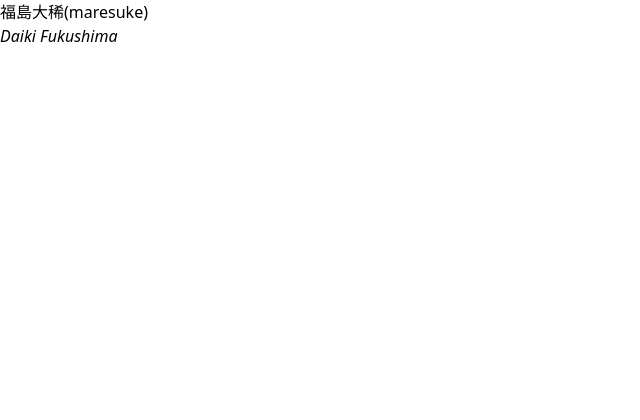
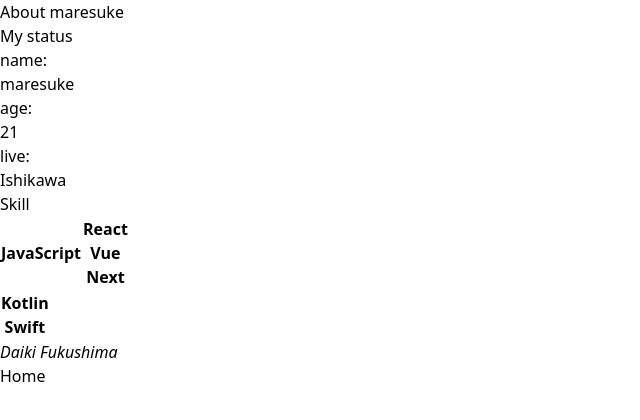
Before and after one commit to daikimare/my-portfolio, a Next.js app: page /Introduction in a window 1280 px wide. Shown: the top 420 px of the page, without its empty margins (0-640 px from the left). Built offline with nearby package versions, Linux system fonts and the light colour scheme.

Commit message:
表示内容のみ作成

```diff
--- a/pages/Introduction.js
+++ b/pages/Introduction.js
@@ -1,6 +1,7 @@
 // module
 import React from 'react';
 import Head from 'next/head';
+import Link from 'next/link';
 
 
 export default function Introduction() {
@@ -11,10 +12,40 @@ export default function Introduction() {
         <link rel="icon" href="/favicon.ico"/>
       </Head>
       <body>
-        <h1>福島大稀(maresuke)</h1>
+        <h1>About maresuke</h1>
+        <h2>My status</h2>
+        <div className="my-status">
+          <p>name:</p><p>maresuke</p>
+          <p>age:</p><p>21</p>
+          <p>live:</p><p>Ishikawa</p>
+        </div>
+        <div className="skill-status">
+          <div className="web-front">
+          <h2>Skill</h2>
+            <table><tbody>
+              <th>
+                <tr>JavaScript</tr>
+              </th>
+              <th>
+                <tr>React</tr>
+                <tr>Vue</tr>
+                <tr>Next</tr>
+              </th>
+            </tbody></table>
+          </div>
+          <div className="native-front">
+            <table><tbody>
+              <th>
+                <tr>Kotlin</tr>
+                <tr>Swift</tr>
+              </th>
+            </tbody></table>
+          </div>
+        </div>
       </body>
       <footer>
         <address>Daiki Fukushima</address>
+        <h3><Link href="/">Home</Link></h3>
       </footer>
     </div>
   )
```
